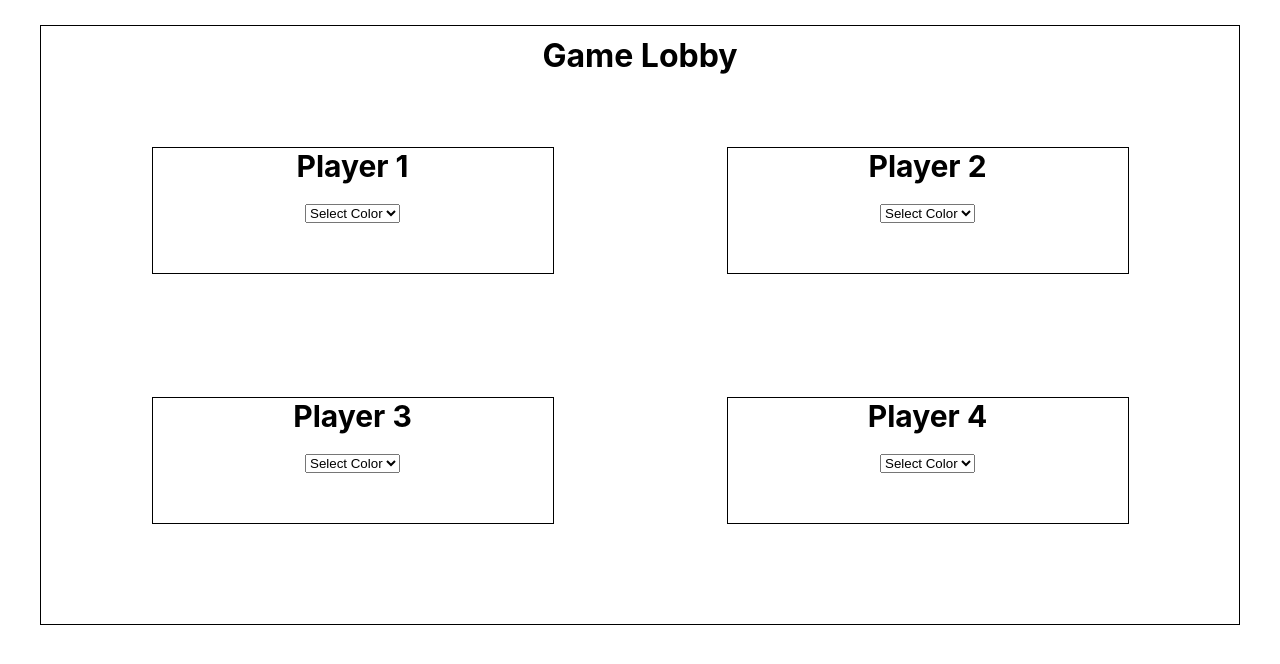
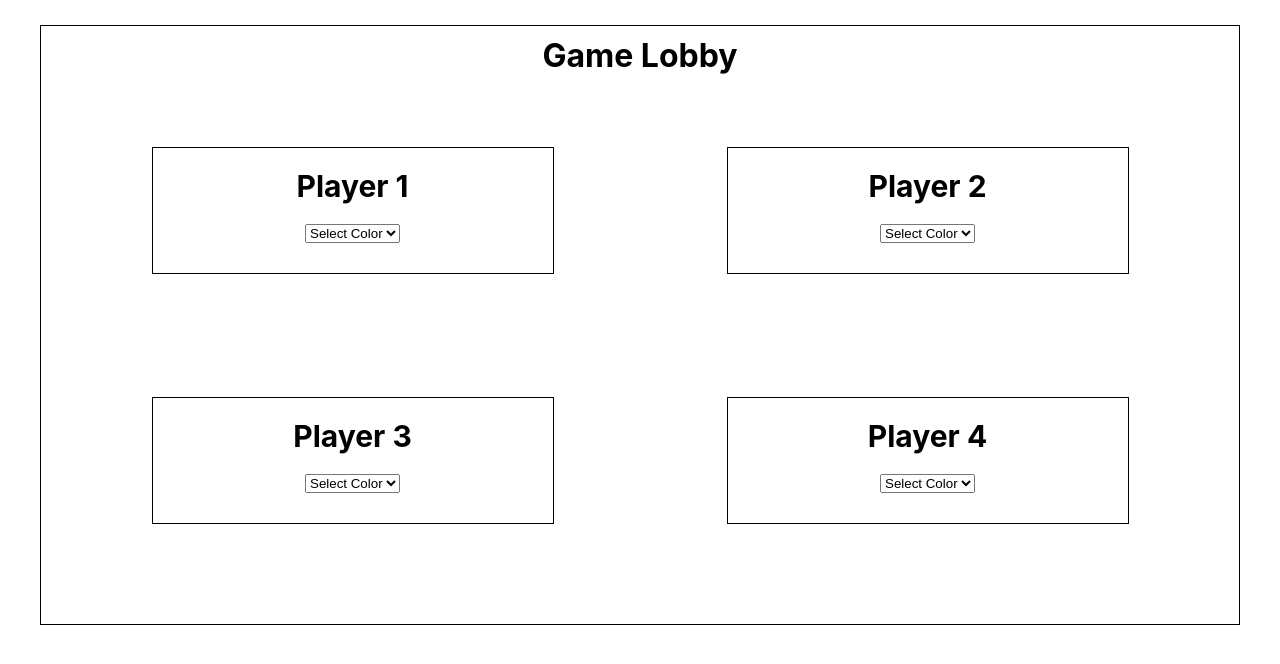
Before and after one commit to A2113S/game-lobby, a React (Create React App) app in the folder game-lobby/: page /gamelobby in a window 1280 px wide. Shown: the top 664 px of the page. Built offline with nearby package versions, Linux system fonts and the light colour scheme.

Commit message:
added required updates
1) context route
2) css styling separate
3) gamelobby and playerpanel in componetns

```diff
--- a/game-lobby/src/App.tsx
+++ b/game-lobby/src/App.tsx
@@ -1,7 +1,7 @@
 import React from "react";
-import GameLobby from "./GameLobby";
+import GameLobby from "./components/GameLobby";
 import { BrowserRouter as Router, Routes, Route } from "react-router-dom";
-import Homepage from "./Homepage";
+import Homepage from "./components/Homepage";
 
 function App() {
   return (
--- a/game-lobby/src/GameLobby.tsx
+++ /dev/null
@@ -1,99 +0,0 @@
-import { Box, Container } from "@mui/material";
-import React, { useEffect, useState } from "react";
-import PlayerPanel from "./components/PlayerPanel";
-
-const defaultColors = ["Red", "Blue", "Green", "Yellow"];
-
-interface contextValue {
-  colors: string[];
-  setColors: (colors: string[]) => void;
-}
-
-const defaultValue: contextValue = {
-  colors: defaultColors,
-  setColors: (colors) => {},
-};
-
-export const ColorContext = React.createContext<contextValue>(defaultValue);
-
-function GameLobby() {
-  // create a state variable called
-
-  const [context, setContext] = useState<string[]>([]);
-
-  useEffect(() => {
-    setContext(defaultColors);
-  }, []);
-
-  return (
-    <ColorContext.Provider value={{ colors: context, setColors: setContext }}>
-
-        <Container style={{height: "600px", border: "1px solid black", marginTop: "25px",}}>
-        <h1 style={{margin: "auto", padding: "10px", textAlign: "center"}}>Game Lobby</h1>
-
-            <Box
-                sx={{
-                    display: "flex",
-                    justifyContent: "space-around",
-                    alignItems: "center",
-                    margin: "auto",
-                    height: "250px",
-                }}
-            >
-                <Box sx={{
-                    display: "flex",
-                    justifyContent: "space-around",
-                    border: "1px solid black",
-                    width: "50vh",
-                    height: "50%",
-                }}>
-                    <PlayerPanel text="Player 1" />
-                </Box>
-
-                <Box sx={{
-                    display: "flex",
-                    justifyContent: "space-around",
-                    border: "1px solid black",
-                    width: "50vh",
-                    height: "50%",
-                }}>
-                        <PlayerPanel text="Player 2" />
-                </Box>
-            </Box>
-
-            <Box
-                sx={{
-                    display: "flex",
-                    justifyContent: "space-around",
-                    alignItems: "center",
-                    height: "250px",
-                    margin: "auto",
-                }}
-            >
-                <Box sx={{
-                    display: "flex",
-                    justifyContent: "space-around",
-                    border: "1px solid black",
-                    width: "50vh",
-                    height: "50%",
-                }}>
-                        <PlayerPanel text="Player 3" />
-                </Box>
-
-                <Box sx={{
-                    display: "flex",
-                    justifyContent: "space-around",
-                    border: "1px solid black",
-                    width: "50vh",
-                    height: "50%",
-                }}>
-                        <PlayerPanel text="Player 4" />
-                </Box>
-            </Box>
-        </Container>
-
-    </ColorContext.Provider>
-  );
-}
-
-export default GameLobby;
--- /dev/null
+++ b/game-lobby/src/components/GameLobby.css
@@ -0,0 +1,27 @@
+.container{
+    height: 600px;
+    border: 1px solid black;
+    margin-top: 25px;
+}
+
+.header {
+    margin: auto;
+    padding: 10px;
+    text-align: center;
+}
+
+.outerBox{
+    display: flex;
+    justify-content: space-around;
+    align-items: center;
+    margin: auto;
+    height: 250px;
+}
+
+.innerBox{
+    display:flex;
+    justify-content: space-around;
+    border: 1px solid black;
+    width: 50vh;
+    height: 50%;
+}
--- /dev/null
+++ b/game-lobby/src/components/GameLobby.tsx
@@ -0,0 +1,48 @@
+import { Box, Container } from "@mui/material";
+import React, { useEffect, useState } from "react";
+import PlayerPanel from "./PlayerPanel";
+import { ColorContext } from "../context/colorContext";
+import "./GameLobby.css";
+
+const defaultColors = ["Red", "Blue", "Green", "Yellow"];
+
+function GameLobby() {
+  // create a state variable called
+
+  const [context, setContext] = useState<string[]>([]);
+
+  useEffect(() => {
+    setContext(defaultColors);
+  }, []);
+
+  return (
+    <ColorContext.Provider value={{ colors: context, setColors: setContext }}>
+
+        <Container className="container">
+        <h1 className="header">Game Lobby</h1>
+            <Box className="outerBox">
+                <Box className="innerBox">
+                    <PlayerPanel text="Player 1" />
+                </Box>
+
+                <Box className="innerBox">
+                        <PlayerPanel text="Player 2" />
+                </Box>
+            </Box>
+
+            <Box className="outerBox">
+                <Box className="innerBox">
+                    <PlayerPanel text="Player 3" />
+                </Box>
+
+                <Box className="innerBox">
+                    <PlayerPanel text="Player 4" />
+                </Box>
+            </Box>
+        </Container>
+
+    </ColorContext.Provider>
+  );
+}
+
+export default GameLobby;
--- /dev/null
+++ b/game-lobby/src/components/PlayerPanel.css
@@ -0,0 +1,16 @@
+.player-panel{
+    width: 100%;
+    height: 100%;
+}
+
+.player-header{
+    margin-top: 0p;
+    font-family: inherit;
+    font-size: 30px;
+    text-align: center;
+}
+
+.selectBtn{
+    display: block;
+    margin: 0 auto;
+}
--- a/game-lobby/src/components/PlayerPanel.tsx
+++ b/game-lobby/src/components/PlayerPanel.tsx
@@ -1,6 +1,6 @@
 import { useContext, useEffect, useState } from "react";
-import { ColorContext } from "../GameLobby";
-
+import { ColorContext } from "../context/colorContext";
+import "./PlayerPanel.css";
 // interface for the props
 interface PlayerPanelProps {
   text: string;
@@ -41,9 +41,9 @@ const PlayerPanel = (props: PlayerPanelProps) => {
   };
 
   return (
-    <div id={props.text} className="player-panel" style={{width: "100%", height: "100%"}}>
-      <h1 style={{marginTop: "0px", fontFamily: "inherit", fontSize: "30px", textAlign: "center"}}>{props.text}</h1>
-      <select id="select" onChange={onChange} style={{display:"block", margin: "0 auto"}}>
+    <div id={props.text} className="player-panel" >
+      <h1 className="player-header">{props.text}</h1>
+      <select id="select" onChange={onChange} className="selectBtn">
         <option value="none">{value}</option>
 
         {/* map the colors to the options */}
--- /dev/null
+++ b/game-lobby/src/context/colorContext.tsx
@@ -0,0 +1,15 @@
+import React from "react";
+
+const defaultColors = ["Red", "Blue", "Green", "Yellow"];
+
+interface contextValue {
+  colors: string[];
+  setColors: (colors: string[]) => void;
+}
+
+const defaultValue: contextValue = {
+  colors: defaultColors,
+  setColors: (colors) => {},
+};
+
+export const ColorContext = React.createContext<contextValue>(defaultValue);
```
Also changed, not shown: game-lobby/src/components/Homepage.tsx (renamed from game-lobby/src/Homepage.tsx).
